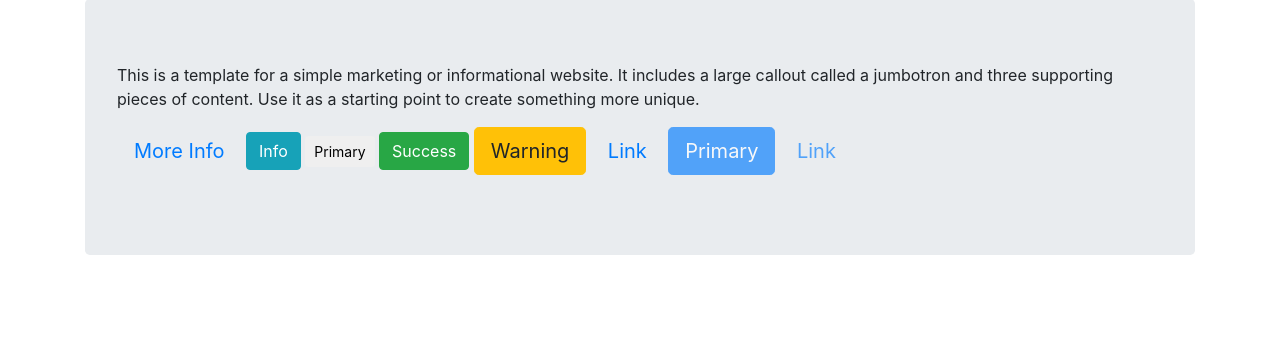
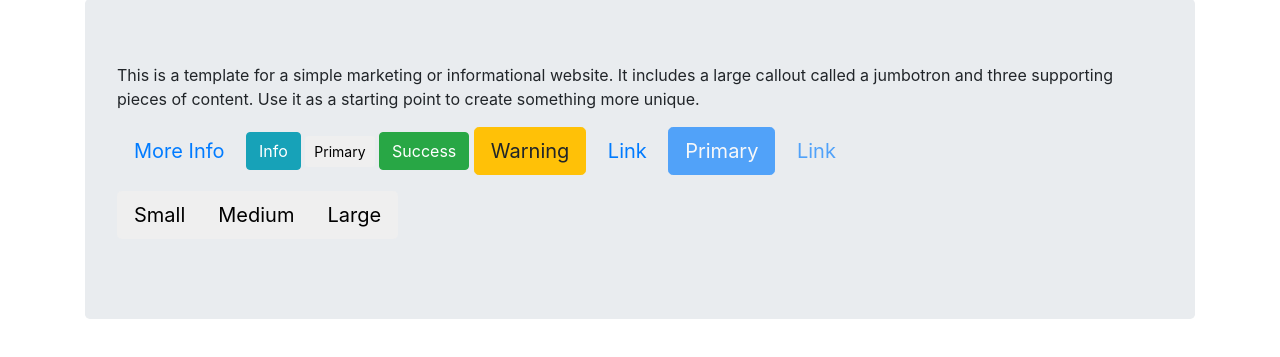
Before and after one commit to nowheretogo/jquery-work, a plain HTML site: page index.html in a window 1280 px wide. Shown: the part 57-414 px from the top of the page. Drawn offline with nearby package versions, Linux system fonts and the light colour scheme.

Commit message:
add btn-group

```diff
--- a/index.html
+++ b/index.html
@@ -44,6 +44,12 @@
 
             <a href="#" class="btn btn-default btn-lg disabled" role="button">Link</a>
 
+            <div class="btn-group btn-group-lg" role="group">
+                <button type="button" class="btn btn-default">Small</button>
+                <button type="button" class="btn btn-default">Medium</button>
+                <button type="button" class="btn btn-default">Large</button>
+            </div>
+
             </p>
           </div>
 
```
